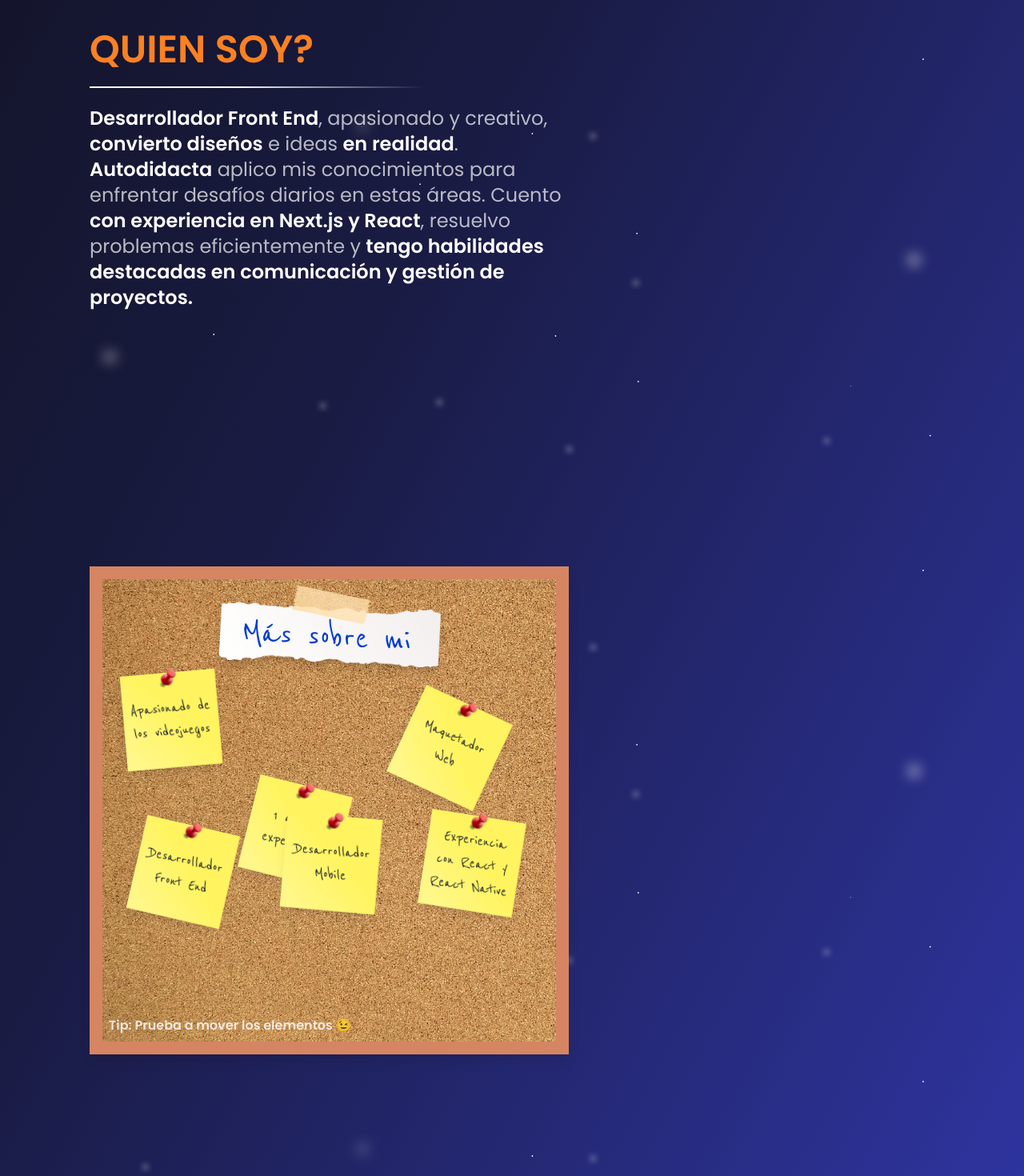
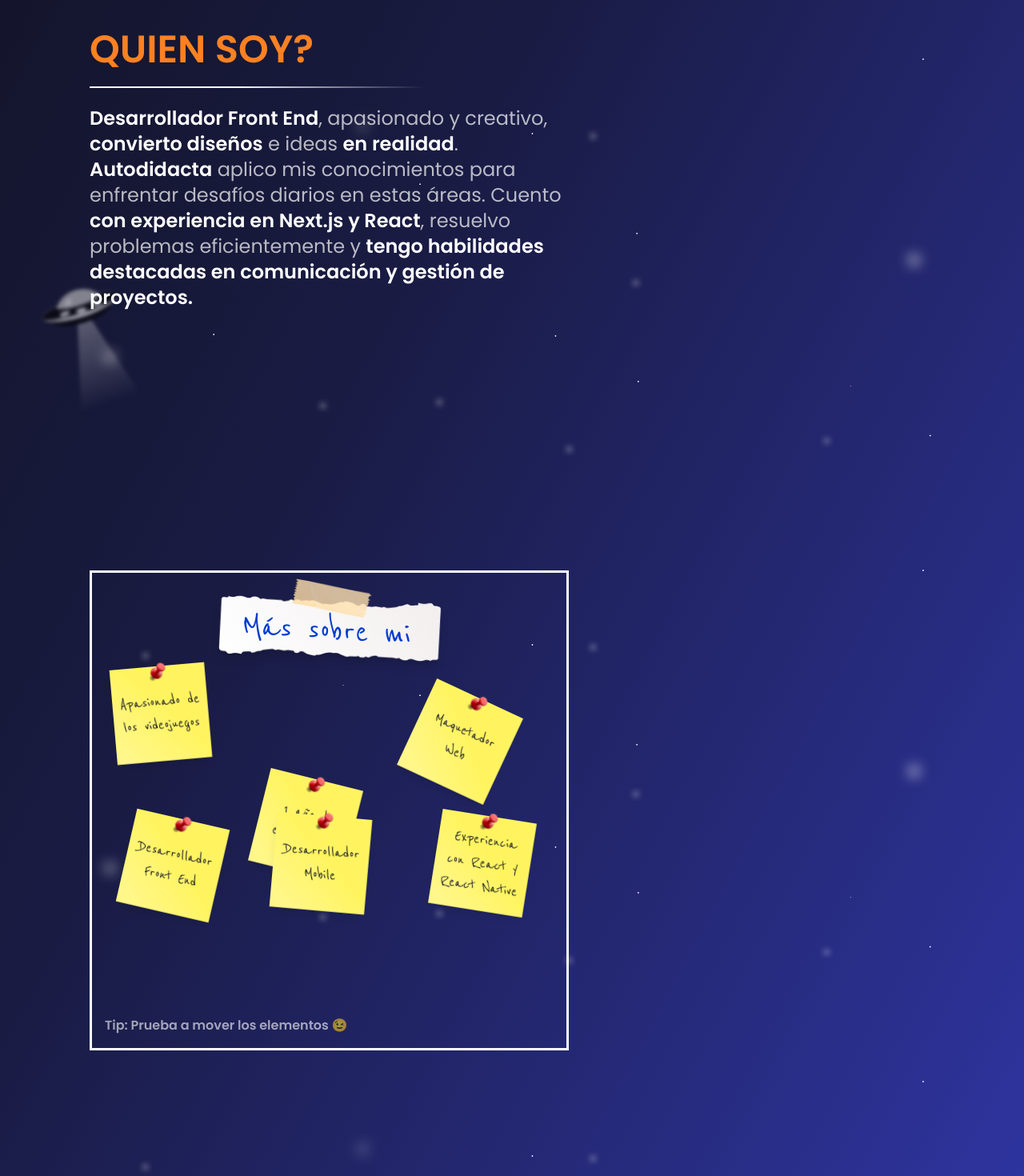
Before and after one commit to Julian03-lab/portfolio-julian, a Next.js app: page / in a window 1280 px wide. Shown: the part 920-2390 px from the top of the page at 80% size. Built offline with nearby package versions, Linux system fonts and the light colour scheme.

Commit message:
Update image and animation in HeroAboutMe component

```diff
--- a/src/components/hero/HeroAboutMe.tsx
+++ b/src/components/hero/HeroAboutMe.tsx
@@ -14,19 +14,24 @@ const HeroAboutMe = () => {
       className="flex flex-col gap-[22px] min-h-screen justify-center relative"
       ref={aboutRef}
     >
-      {/* <motion.div
-        className="absolute bottom-16"
+      <motion.div
+        className="absolute bottom-16 -left-16  blur-[2px] opacity-60"
         animate={{
           y: [-20, 20, -20],
-          // rotate: [-10, 10, -10],
+          rotate: [-5, 5, -5],
           transition: {
             repeat: Infinity,
-            duration: 8,
+            duration: 9,
           },
         }}
       >
-        <Image src={Ovni} alt="ovni" className="w-36 h-auto" />
-      </motion.div> */}
+        <Image
+          src={Ovni}
+          alt="ovni"
+          className="w-36 h-auto"
+          draggable={false}
+        />
+      </motion.div>
       <motion.h2
         className="text-[#fb8122] font-semibold text-5xl uppercase"
         initial={{
@@ -64,7 +69,7 @@ const HeroAboutMe = () => {
             delay: 0.6,
           },
         }}
-        className="group text-white/70 font-normal text-2xl hover:text-white transition-colors delay-100 cursor-help"
+        className="group text-white/70 font-normal text-2xl hover:text-white transition-colors delay-100 cursor-help relative z-10"
       >
         <strong className="text-white group-hover:text-[#fb8122] transition-colors delay-100 font-semibold">
           Desarrollador Front End
--- a/src/components/hero/HeroBoard.tsx
+++ b/src/components/hero/HeroBoard.tsx
@@ -98,11 +98,7 @@ const HeroBoard = () => {
           },
         }}
 
-        className="w-full  h-[610px] relative flex flex-col items-center border-[16px] border-[#d58562] shadow-lg"
-        style={{
-          backgroundImage: `url(${Corcho.src})`,
-          backgroundSize: "cover",
-        }}
+        className="w-full  h-3/4 relative flex flex-col items-center border-white border-[3px]"
         ref={constraintsRef}
       >
         <div className="relative" draggable={false}>
@@ -118,7 +114,7 @@ const HeroBoard = () => {
          Más sobre mi
           </p>
           </div>
-        <p className="text-white/80 font-semibold text-base absolute bottom-2 left-2 select-none">
+        <p className="text-white/60 font-semibold text-base absolute bottom-4 left-4 select-none">
           Tip: Prueba a mover los elementos 😉
         </p>
         {buttons.map((button) => (
```
Also changed, not shown: src/assets/ovni.png.
